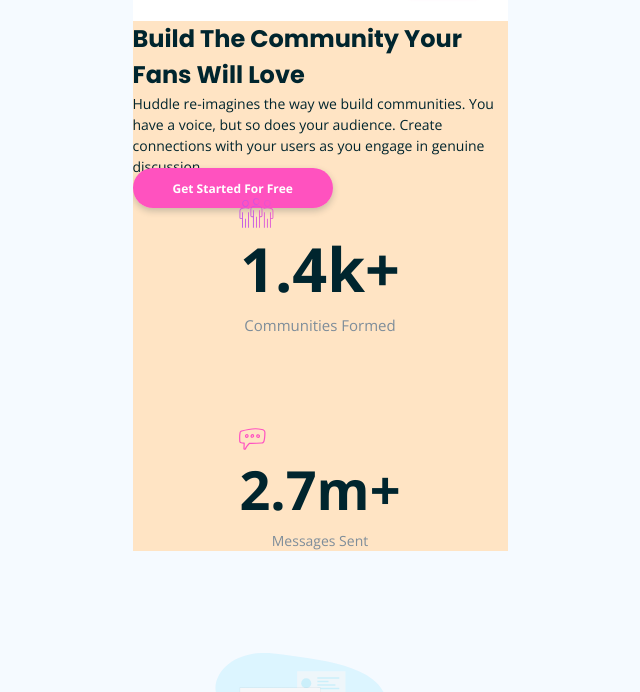
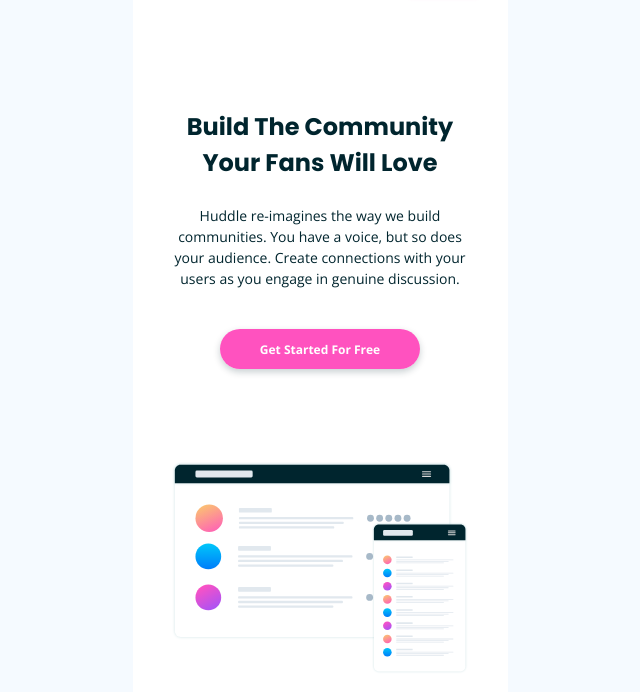
Before and after one commit to teempe/frontend-mentor-huddle-landing-page-with-curved-sections, a website: page index.html in a window 1280 px wide. Shown: the part 51-743 px from the top of the page, without its empty margins (320-960 px from the left). Drawn offline with nearby package versions, Linux system fonts and the light colour scheme.

Commit message:
Style hero section.

```diff
--- a/index.html
+++ b/index.html
@@ -23,6 +23,7 @@
 
             <main>
                 <section class="hero">
+                    <div class="hero__header">
                         <h1 class="heading-1">Build The Community Your Fans Will Love</h1>
 
                         <p>
@@ -31,6 +32,9 @@
                         </p>
 
                         <a href="#" class="btn-primary">Get Started For Free</a>
+                    </div>
+
+                    <img src="./images/screen-mockups.svg" alt="" class="hero__illustration">
 
                     <div class="stat-cards">
                         <div class="stat-card stat-card--communities">
--- a/sass/layout/_section-hero.scss
+++ b/sass/layout/_section-hero.scss
@@ -1,3 +1,22 @@
 .hero {
-    background-color: bisque;
+    background-color: var(--color-white);
+    padding: 8.85rem 3.95rem 11.4rem;
+    text-align: center;
+
+    &__header {
+        margin-bottom: 10.4rem;
+
+        & > .heading-1 {
+            margin-bottom: 2.4rem;
+        }
+
+        & > p {
+            margin-bottom: 4.8rem;
+        }
+    }
+
+    &__illustration {
+        width: 100%;
+        margin-bottom: 12rem;
+    }
 }
```
Also changed, not shown: css/style.css, 1 other file. Lines whose indentation alone changed are shown as unchanged.
